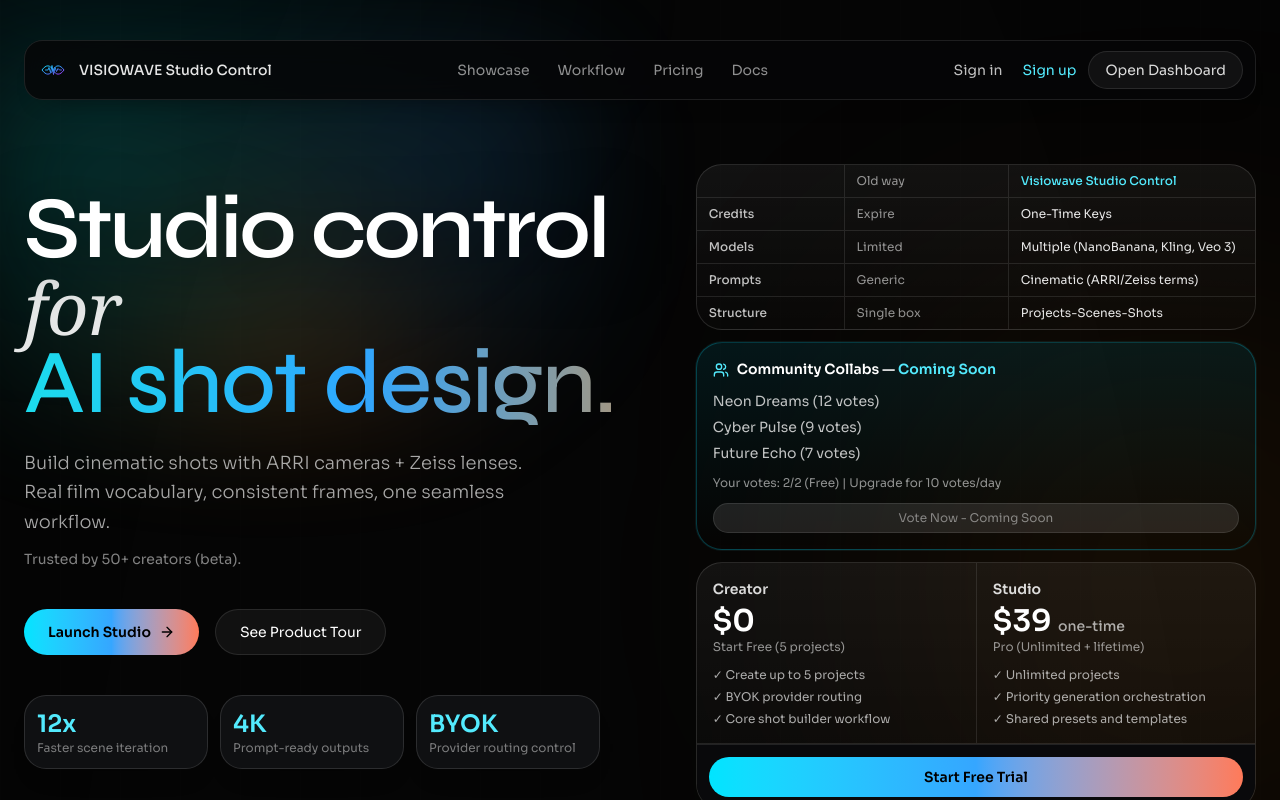
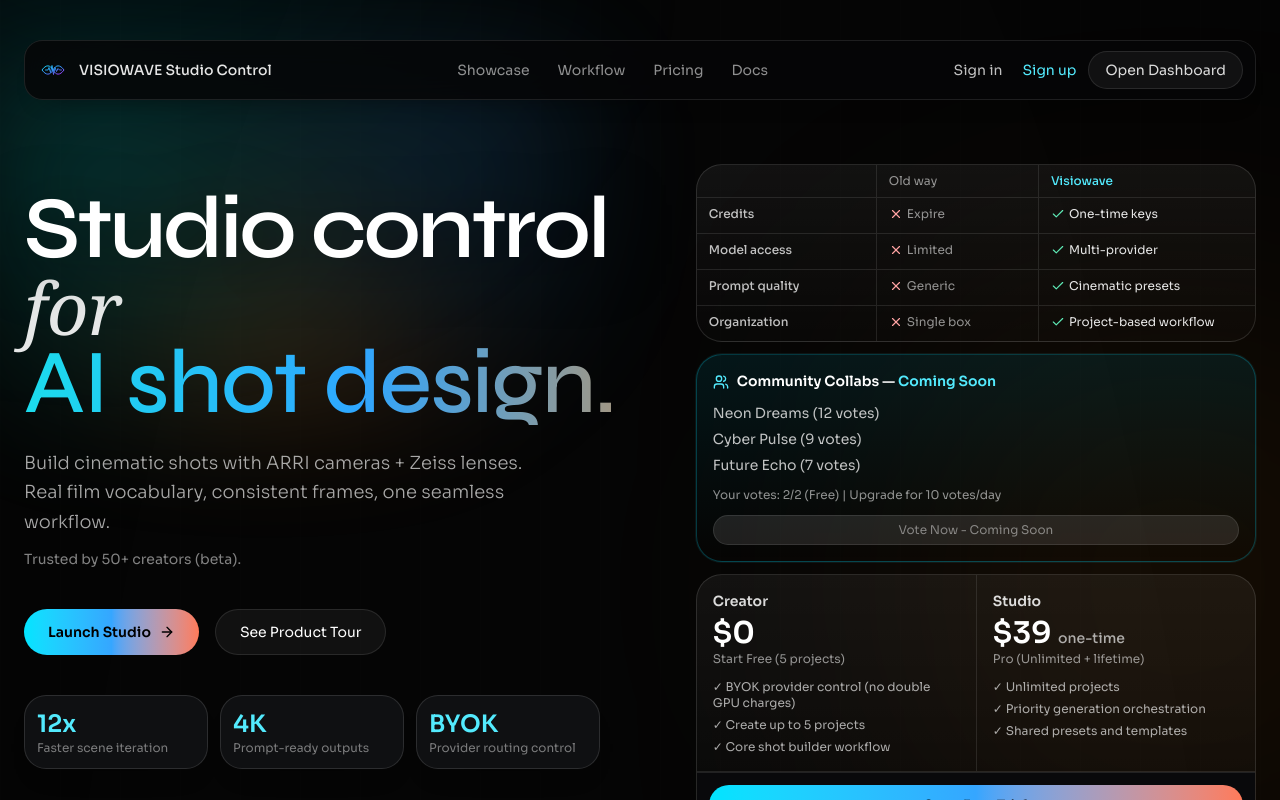
Before and after one commit to isaac-richie/Ai_saas, a Next.js app: page / in a window 1280 px wide. Shown: the top 800 px of the page. Built offline with nearby package versions, Linux system fonts and the light colour scheme.

Commit message:
feat(landing): simplify comparison table with icon-led messaging

```diff
--- a/src/app/page.tsx
+++ b/src/app/page.tsx
@@ -3,6 +3,7 @@
   ArrowRight,
   Camera,
   Check,
+  X,
   Film,
   Github,
   KeyRound,
@@ -167,26 +168,26 @@
 
             <div className="space-y-3" data-reveal="card">
               <article className="overflow-hidden rounded-3xl border border-white/12 bg-gradient-to-b from-white/[0.055] to-white/[0.015]">
-                <div className="grid grid-cols-[0.9fr_1fr_1.5fr] text-xs">
+                <div className="grid grid-cols-[1fr_0.9fr_1.2fr] text-xs">
                   <div className="border-b border-r border-white/10 px-3 py-2 text-white/40" />
                   <div className="border-b border-r border-white/10 px-3 py-2 text-white/55">Old way</div>
-                  <div className="border-b border-white/10 px-3 py-2 font-medium text-cyan-300">Visiowave Studio Control</div>
+                  <div className="border-b border-white/10 px-3 py-2 font-medium text-cyan-300">Visiowave</div>
 
                   <div className="border-b border-r border-white/10 px-3 py-2 font-medium text-white/75">Credits</div>
-                  <div className="border-b border-r border-white/10 px-3 py-2 text-white/55">Expire</div>
-                  <div className="border-b border-white/10 px-3 py-2 text-white/90">One-Time Keys</div>
+                  <div className="border-b border-r border-white/10 px-3 py-2 text-white/55"><span className="inline-flex items-center gap-1"><X className="h-3.5 w-3.5 text-red-300" /> Expire</span></div>
+                  <div className="border-b border-white/10 px-3 py-2 text-white/90"><span className="inline-flex items-center gap-1"><Check className="h-3.5 w-3.5 text-emerald-300" /> One-time keys</span></div>
 
-                  <div className="border-b border-r border-white/10 px-3 py-2 font-medium text-white/75">Models</div>
-                  <div className="border-b border-r border-white/10 px-3 py-2 text-white/55">Limited</div>
-                  <div className="border-b border-white/10 px-3 py-2 text-white/90">Multiple (NanoBanana, Kling, Veo 3)</div>
+                  <div className="border-b border-r border-white/10 px-3 py-2 font-medium text-white/75">Model access</div>
+                  <div className="border-b border-r border-white/10 px-3 py-2 text-white/55"><span className="inline-flex items-center gap-1"><X className="h-3.5 w-3.5 text-red-300" /> Limited</span></div>
+                  <div className="border-b border-white/10 px-3 py-2 text-white/90"><span className="inline-flex items-center gap-1"><Check className="h-3.5 w-3.5 text-emerald-300" /> Multi-provider</span></div>
 
-                  <div className="border-b border-r border-white/10 px-3 py-2 font-medium text-white/75">Prompts</div>
-                  <div className="border-b border-r border-white/10 px-3 py-2 text-white/55">Generic</div>
-                  <div className="border-b border-white/10 px-3 py-2 text-white/90">Cinematic (ARRI/Zeiss terms)</div>
+                  <div className="border-b border-r border-white/10 px-3 py-2 font-medium text-white/75">Prompt quality</div>
+                  <div className="border-b border-r border-white/10 px-3 py-2 text-white/55"><span className="inline-flex items-center gap-1"><X className="h-3.5 w-3.5 text-red-300" /> Generic</span></div>
+                  <div className="border-b border-white/10 px-3 py-2 text-white/90"><span className="inline-flex items-center gap-1"><Check className="h-3.5 w-3.5 text-emerald-300" /> Cinematic presets</span></div>
 
-                  <div className="border-r border-white/10 px-3 py-2 font-medium text-white/75">Structure</div>
-                  <div className="border-r border-white/10 px-3 py-2 text-white/55">Single box</div>
-                  <div className="px-3 py-2 text-white/90">Projects-Scenes-Shots</div>
+                  <div className="border-r border-white/10 px-3 py-2 font-medium text-white/75">Organization</div>
+                  <div className="border-r border-white/10 px-3 py-2 text-white/55"><span className="inline-flex items-center gap-1"><X className="h-3.5 w-3.5 text-red-300" /> Single box</span></div>
+                  <div className="px-3 py-2 text-white/90"><span className="inline-flex items-center gap-1"><Check className="h-3.5 w-3.5 text-emerald-300" /> Project-based workflow</span></div>
                 </div>
               </article>
 
@@ -208,8 +209,8 @@
                     <p className="mt-1 text-3xl font-semibold">$0</p>
                     <p className="text-xs text-white/55">Start Free (5 projects)</p>
                     <ul className="mt-3 space-y-1.5 text-xs text-white/65">
+                      <li>✓ BYOK provider control (no double GPU charges)</li>
                       <li>✓ Create up to 5 projects</li>
-                      <li>✓ BYOK provider routing</li>
                       <li>✓ Core shot builder workflow</li>
                     </ul>
                   </div>
```
